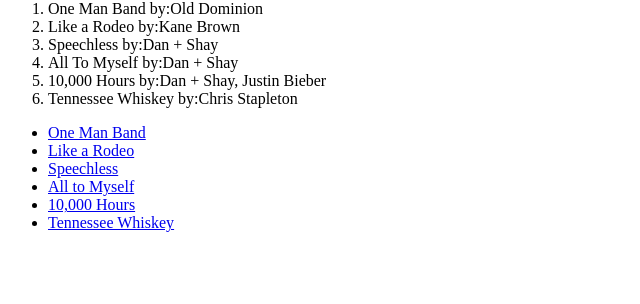
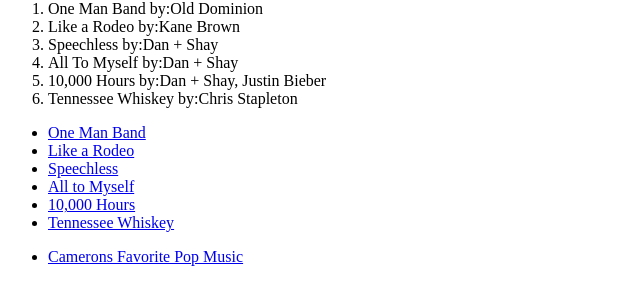
Before and after one commit to camlane04/camlane04.github.io, a plain HTML site: page index.html in a window 1280 px wide. Shown: the part 66-370 px from the top of the page, without its empty margins (0-640 px from the left). Drawn offline with Linux system fonts and the light colour scheme.

Commit message:
Update index.html

```diff
--- a/index.html
+++ b/index.html
@@ -29,3 +29,7 @@ color:blue;
 
 <li><a href="https://www.youtube.com/watch?v=4zAThXFOy2c">Tennessee Whiskey</a></li>
 </ul>
+
+<ul>
+<li><a href="camlane04.github.io/file#2"> Camerons Favorite Pop Music</a></li>
+</ul>
```
